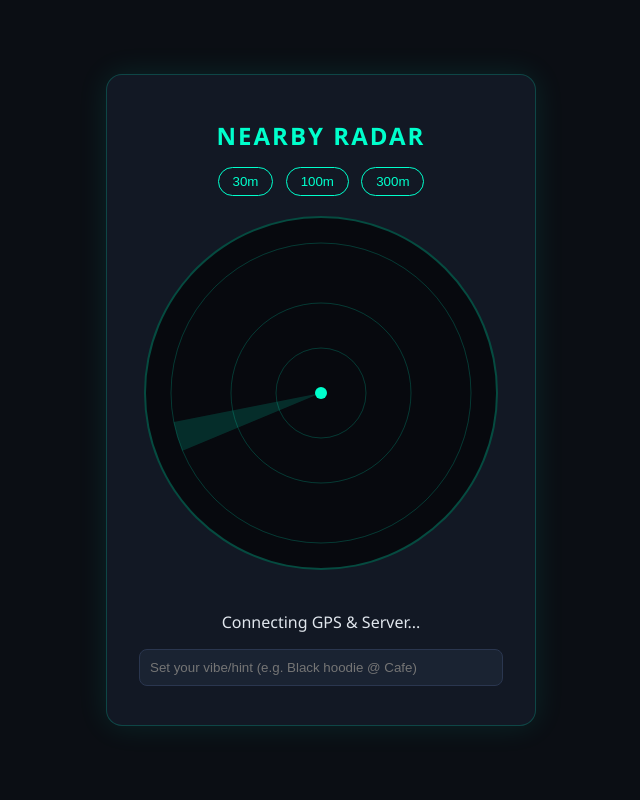
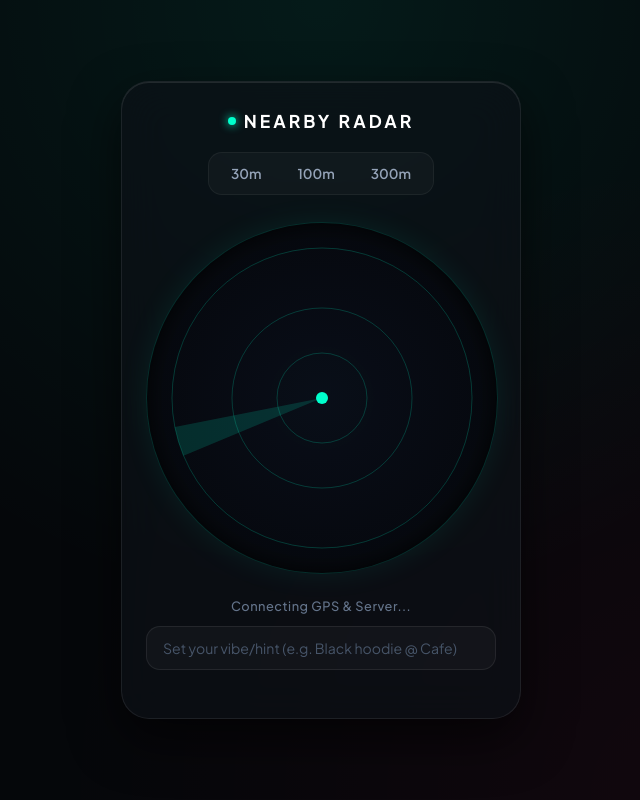
Before and after one commit to getvibe24/Radar-anonymous, a plain HTML site: page client/index.html in a window 1280 px wide. Shown: the whole page, without its empty margins (319-959 px from the left). Drawn offline with nearby package versions, Linux system fonts and the light colour scheme; no server answers.

Commit message:
Refactor CSS for improved styling and layout
Updated styles for body, buttons, and user cards. Enhanced layout and visual effects with new gradients and hover states.

```diff
--- a/client/style.css
+++ b/client/style.css
@@ -1,84 +1,226 @@
+@import url('https://fonts.googleapis.com/css2?family=Plus+Jakarta+Sans:wght@400;500;600;700&display=swap');
+
+* {
+    margin: 0;
+    padding: 0;
+    box-sizing: border-box;
+    font-family: 'Plus Jakarta Sans', -apple-system, BlinkMacSystemFont, sans-serif;
+    -webkit-tap-highlight-color: transparent;
+}
+
 body {
-    background-color: #0b0e14;
-    color: #e0e6ed;
-    font-family: 'Segoe UI', Tahoma, Geneva, Verdana, sans-serif;
+    background: #05070a;
+    background-image:
+        radial-gradient(circle at 50% 0%, rgba(0, 255, 204, 0.08) 0%, transparent 60%),
+        radial-gradient(circle at 80% 100%, rgba(255, 0, 85, 0.05) 0%, transparent 50%);
+    color: #f1f5f9;
     display: flex;
     justify-content: center;
     align-items: center;
     min-height: 100vh;
-    margin: 0;
+    padding: 20px 10px;
+    overflow-x: hidden;
 }
 
+/* Glassmorphism Radar Container */
 .radar-container {
+    position: relative;
+    background: rgba(13, 17, 23, 0.65);
+    backdrop-filter: blur(20px);
+    -webkit-backdrop-filter: blur(20px);
+    border: 1px solid rgba(255, 255, 255, 0.08);
+    border-radius: 28px;
+    padding: 28px 24px;
+    width: 100%;
+    max-width: 400px;
+    box-shadow:
+        0 20px 50px rgba(0, 0, 0, 0.6),
+        inset 0 1px 0 rgba(255, 255, 255, 0.1);
     text-align: center;
-    background: #121824;
-    padding: 24px;
-    border-radius: 16px;
-    box-shadow: 0 0 30px rgba(0, 255, 204, 0.1);
-    border: 1px solid #00ffcc33;
-    width: 380px;
 }
 
+/* Sleek Header Title */
 h2 {
-    color: #00ffcc;
-    letter-spacing: 2px;
-    margin-bottom: 15px;
+    font-size: 1.1rem;
+    font-weight: 700;
+    letter-spacing: 3px;
+    text-transform: uppercase;
+    color: #ffffff;
+    margin-bottom: 20px;
+    display: flex;
+    align-items: center;
+    justify-content: center;
+    gap: 8px;
+}
+
+h2::before {
+    content: '';
+    width: 8px;
+    height: 8px;
+    background: #00ffcc;
+    border-radius: 50%;
+    box-shadow: 0 0 10px #00ffcc;
+}
+
+/* Segmented Control Range Buttons */
+.range-picker {
+    display: inline-flex;
+    background: rgba(255, 255, 255, 0.03);
+    padding: 4px;
+    border-radius: 14px;
+    border: 1px solid rgba(255, 255, 255, 0.05);
+    margin-bottom: 22px;
 }
 
 .range-picker button {
     background: transparent;
-    border: 1px solid #00ffcc;
-    color: #00ffcc;
-    padding: 6px 14px;
-    border-radius: 20px;
+    border: none;
+    color: #94a3b8;
+    padding: 8px 18px;
+    font-size: 0.85rem;
+    font-weight: 600;
+    border-radius: 10px;
     cursor: pointer;
-    margin: 0 4px;
-    transition: 0.3s;
+    transition: all 0.25s cubic-bezier(0.4, 0, 0.2, 1);
 }
 
 .range-picker button:hover {
-    background: #00ffcc;
-    color: #0b0e14;
+    color: #ffffff;
 }
 
-canvas {
-    background: #07090e;
+.range-picker button.active,
+.range-picker button:focus {
+    background: rgba(0, 255, 204, 0.12);
+    color: #00ffcc;
+    box-shadow: 0 2px 12px rgba(0, 255, 204, 0.15);
+}
+
+/* Radar Canvas Glow */
+#radarCanvas {
+    background: radial-gradient(circle, rgba(10, 15, 26, 0.9) 0%, rgba(5, 7, 10, 0.95) 100%);
     border-radius: 50%;
-    margin: 20px 0;
-    border: 2px solid #00ffcc44;
+    border: 1px solid rgba(0, 255, 204, 0.15);
+    box-shadow:
+        0 0 30px rgba(0, 255, 204, 0.08),
+        inset 0 0 20px rgba(0, 0, 0, 0.8);
+    margin: 5px 0 20px 0;
+}
+
+/* Status & Inputs */
+.status-panel {
+    display: flex;
+    flex-direction: column;
+    gap: 12px;
+    margin-bottom: 20px;
+}
+
+.status-panel p {
+    font-size: 0.8rem;
+    color: #64748b;
+    font-weight: 500;
+    letter-spacing: 0.5px;
 }
 
 .status-panel input {
-    width: 90%;
-    padding: 10px;
-    background: #1a2332;
-    border: 1px solid #2a364f;
-    border-radius: 8px;
-    color: #fff;
-    margin-top: 100px text-align center;
+    width: 100%;
+    background: rgba(255, 255, 255, 0.03);
+    border: 1px solid rgba(255, 255, 255, 0.08);
+    border-radius: 14px;
+    padding: 12px 16px;
+    color: #ffffff;
+    font-size: 0.88rem;
+    outline: none;
+    transition: all 0.3s ease;
 }
 
-.cards-container {
-    margin-top: 15px;
-    max-height: 200px;
-    overflow-y: auto;
+.status-panel input::placeholder {
+    color: #475569;
 }
 
-.user-card {
-    background: #1a2332;
-    padding: 10px;
-    border-radius: 8px;
-    margin-bottom: 8px;
-    border-left: 3px solid #ff0055;
-    text-align: left;
+.status-panel input:focus {
+    border-color: rgba(0, 255, 204, 0.5);
+    background: rgba(0, 255, 204, 0.02);
+    box-shadow: 0 0 15px rgba(0, 255, 204, 0.1);
 }
 
+/* User Cards Feed */
+.cards-container {
+    display: flex;
+    flex-direction: column;
+    gap: 10px;
+    max-height: 190px;
+    overflow-y: auto;
+    padding-right: 4px;
+}
+
+/* Custom Sleek Scrollbar */
+.cards-container::-webkit-scrollbar {
+    width: 4px;
+}
+.cards-container::-webkit-scrollbar-thumb {
+    background: rgba(255, 255, 255, 0.1);
+    border-radius: 4px;
+}
+
+/* Anonymous User Card */
+.user-card {
+    background: rgba(255, 255, 255, 0.02);
+    border: 1px solid rgba(255, 255, 255, 0.05);
+    border-radius: 16px;
+    padding: 14px 16px;
+    text-align: left;
+    display: flex;
+    justify-content: space-between;
+    align-items: center;
+    transition: transform 0.2s ease, border-color 0.2s ease;
+}
+
+.user-card:hover {
+    border-color: rgba(255, 0, 85, 0.3);
+    transform: translateY(-2px);
+    background: rgba(255, 255, 255, 0.03);
+}
+
+.user-info p {
+    font-size: 0.85rem;
+    font-weight: 600;
+    color: #e2e8f0;
+}
+
+.user-info .distance {
+    font-size: 0.75rem;
+    color: #00ffcc;
+    margin-left: 6px;
+    font-weight: 500;
+}
+
+.user-info .hint {
+    font-size: 0.78rem;
+    color: #94a3b8;
+    margin-top: 3px;
+    font-weight: 400;
+}
+
+/* Glowing Interested Button */
 .user-card button {
-    background: #ff0055;
+    background: linear-gradient(135deg, #ff0055 0%, #ff5500 100%);
+    color: #ffffff;
     border: none;
-    color: white;
-    padding: 6px 12px;
-    border-radius: 6px;
+    padding: 8px 14px;
+    font-size: 0.78rem;
+    font-weight: 700;
+    border-radius: 10px;
     cursor: pointer;
-    margin-top: 4px;
+    box-shadow: 0 4px 15px rgba(255, 0, 85, 0.3);
+    transition: all 0.2s ease;
+    white-space: nowrap;
 }
+
+.user-card button:hover {
+    transform: scale(1.05);
+    box-shadow: 0 6px 20px rgba(255, 0, 85, 0.5);
+}
+
+.user-card button:active {
+    transform: scale(0.96);
+}
```
